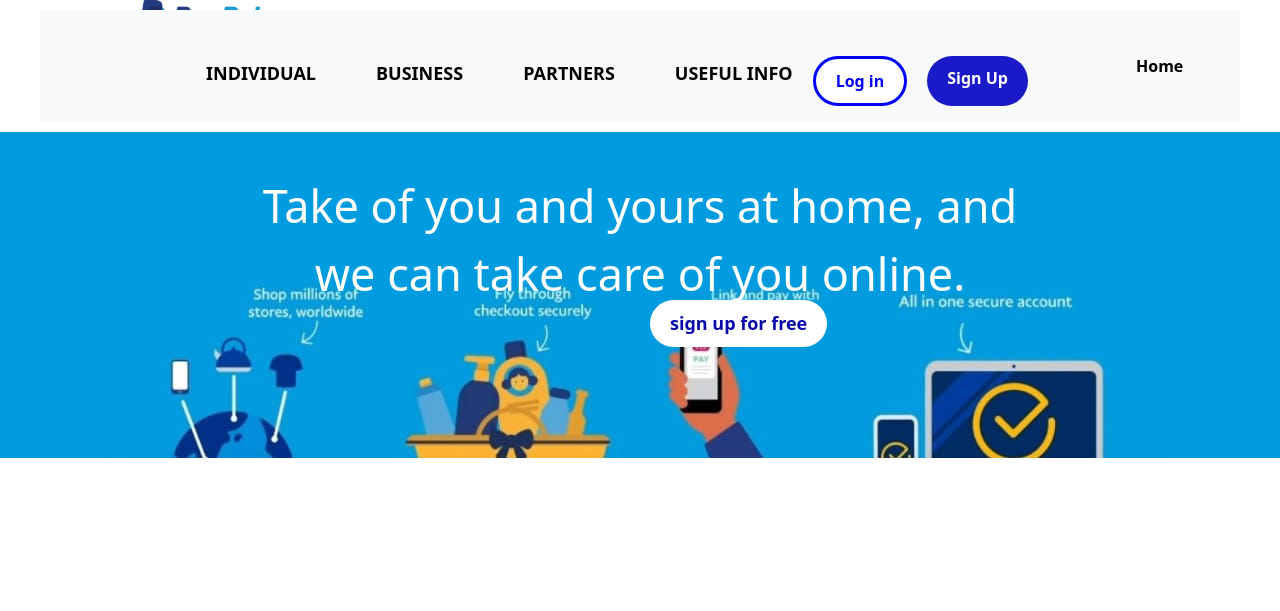
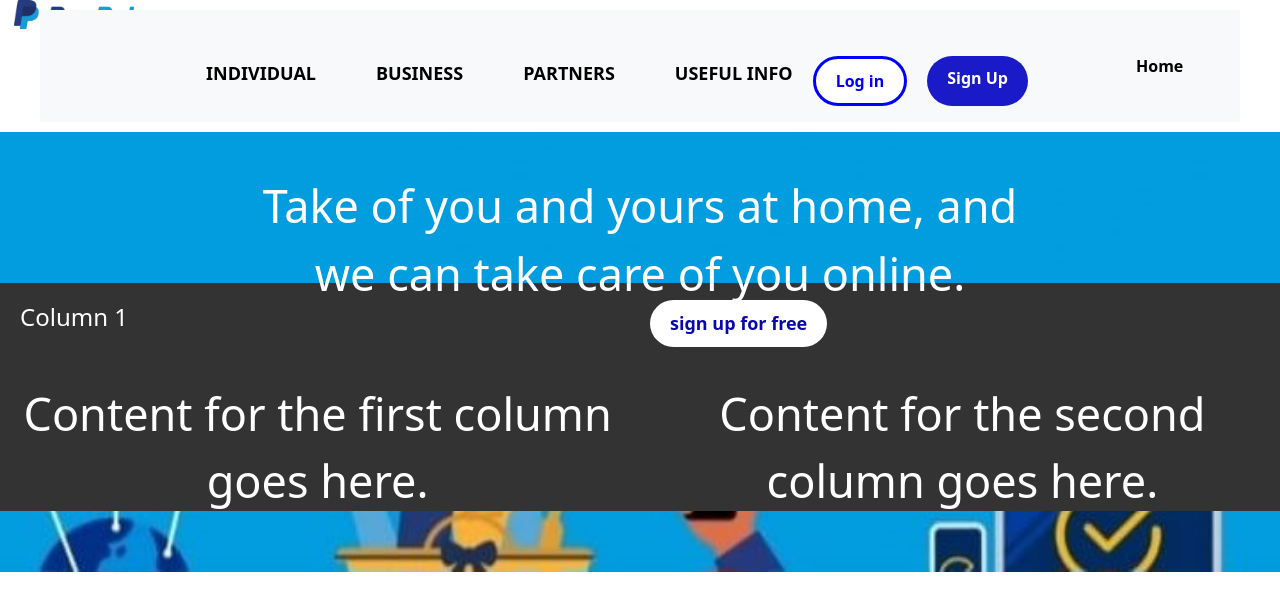
Before and after one commit to kunal-msu/shila-kumari, a PHP site: page /demo.html in a window 1280 px wide. Shown: the top 611 px of the page. Run offline with PHP 8.4, Linux system fonts and the light colour scheme.

Commit message:
SKM-25 added footer

```diff
--- a/demo.html
+++ b/demo.html
@@ -110,11 +110,30 @@
 
 
         </header>
-        <main></main>
+        <body>
+        <main> <p> Take of you and yours at home, and <br>we can take care of you online.
+        </p>
+        <a href="#" class="signup-btn2">sign up for free</a></main></body>
         <footer>
-            <!-- place footer here -->
+
+            <div class="footer">
+                <div class="footer-columns">
+                  <div class="footer-column">
+
+                    <h4>Column 1</h4>
+                    <p>Content for the first column goes here.</p>
+                  </div>
+                  <div class="footer-column">
+
+                    <h4>Column 2</h4>
+                    <p>Content for the second column goes here.</p>
+                  </div>
+                </div>
+              </div>
         </footer>
-        <!-- Bootstrap JavaScript Libraries -->
+
+        </footer>
+
         <script
             src="https://cdn.jsdelivr.net/npm/@popperjs/core@2.11.8/dist/umd/popper.min.js"
             integrity="sha384-I7E8VVD/ismYTF4hNIPjVp/Zjvgyol6VFvRkX/vR+Vc4jQkC+hVqc2pM8ODewa9r"
--- a/smart.css
+++ b/smart.css
@@ -1,8 +1,13 @@
 body {
-    background-image: url("bg.jpeg");
-    background-repeat: no-repeat;
+    background-image:url("bg.jpg");
+    background-repeat:no-repeat ;
     background-size: cover;
-
+}
+.body-content {
+      flex: 1;
+      padding: 20px;
+      /* Add additional styles for body content */
+    }
 
 header {
     background-color:white;
@@ -25,7 +30,7 @@ header {
     align-items: center;
     position:fixed;
     height:auto;
-    left:140px;
+    left:14px;
     width:120px;
 
 }
@@ -144,3 +149,30 @@ p{
     top:300px;
     font-weight: bold;
 }
+
+.footer {
+    background-color: #333;
+    color: #fff;
+    padding: 20px;
+
+  }
+
+  .footer-columns {
+    display: flex;
+    justify-content: space-between;
+  }
+
+  .footer-column {
+    width: 48%;
+  }
+
+
+  @media (max-width: 768px) {
+    .footer-columns {
+      flex-direction: column;
+    }
+
+    .footer-column {
+      width: 100%;
+      margin-bottom: 20px;
+    }}
```
Also changed, not shown: other parts of demo.html (+17 -19 lines), Index.html (+19 -9 lines), bg.jpeg (deleted), bg.jpg (added). Lines whose indentation alone changed are shown as unchanged.
